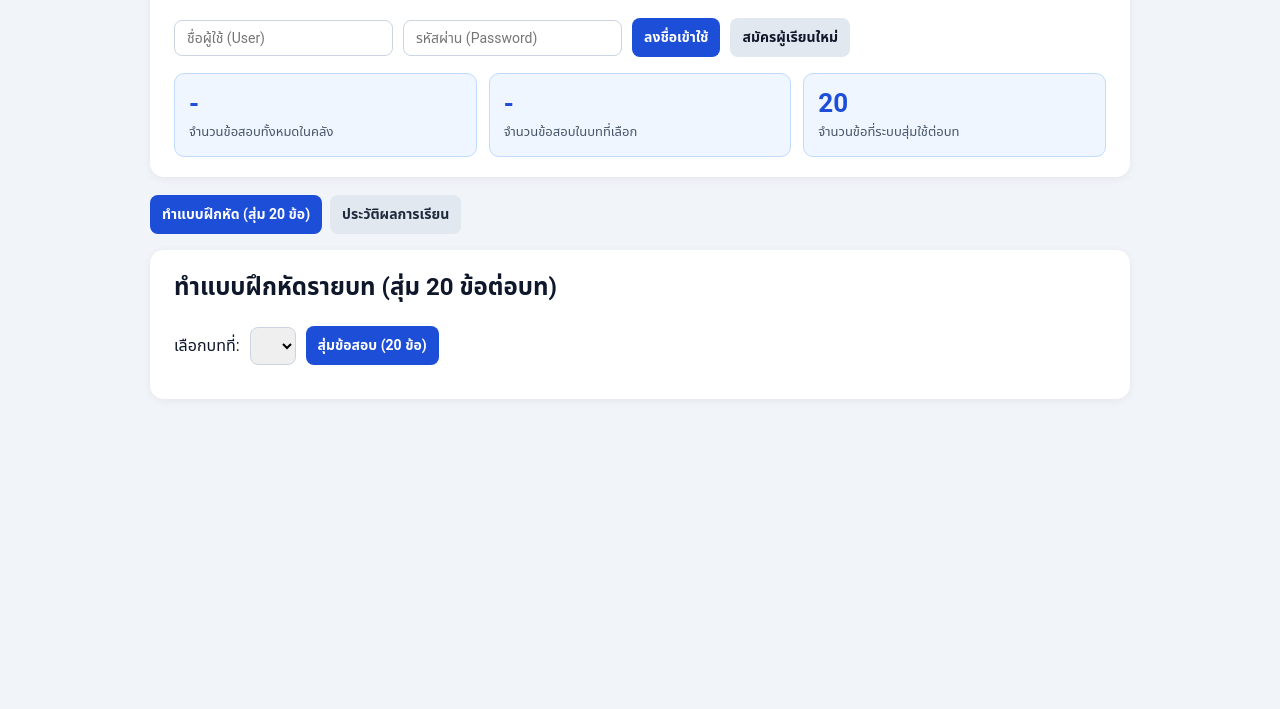
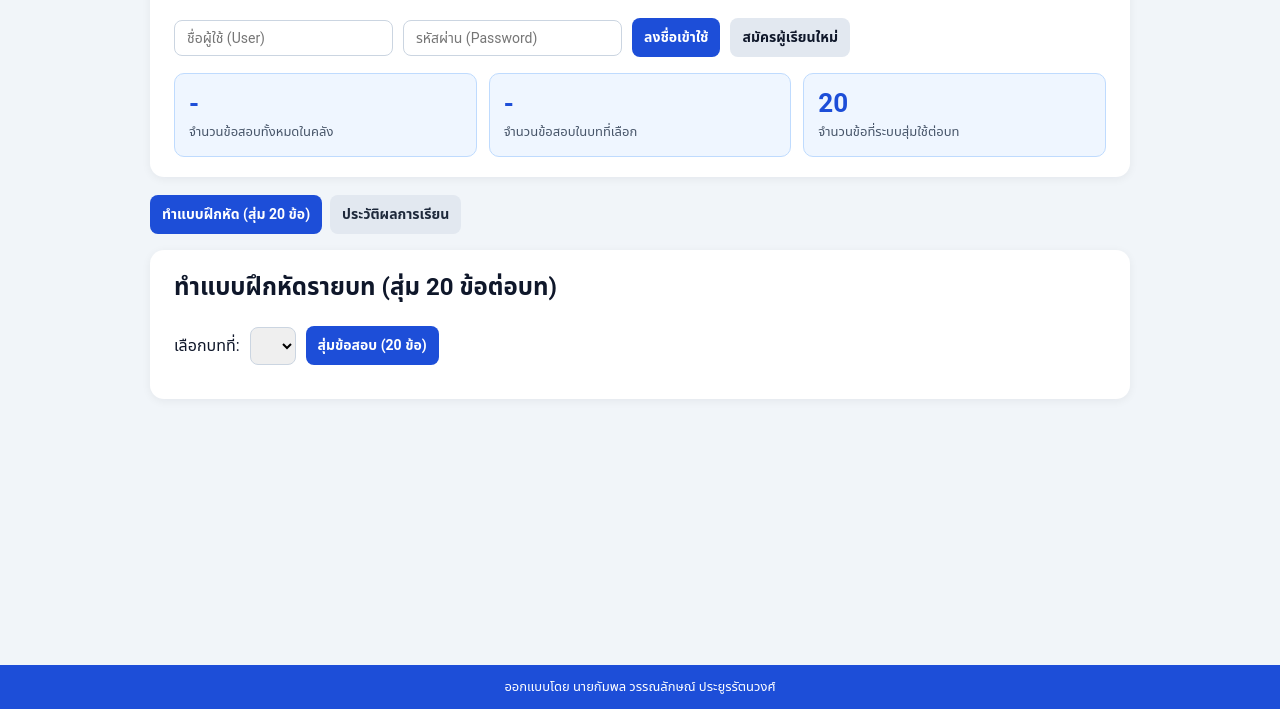
Before and after one commit to Theboomz13/learning-russian-teacher-theboom, a plain HTML site: page Index.html in a window 1280 px wide. Shown: the part 91-800 px from the top of the page. Drawn offline with Linux system fonts and the light colour scheme; no server answers.

Commit message:
Refactor HTML structure and update JavaScript functions

```diff
--- a/Index.html
+++ b/Index.html
@@ -10,10 +10,13 @@
       font-family: "Roboto", "Noto Sans Thai", sans-serif;
       background: #f1f5f9;
       margin: 0;
-      padding: 20px;
+      padding: 20px 20px 0 20px;
       color: #0f172a;
+      min-height: 100vh;
+      display: flex;
+      flex-direction: column;
     }
-    .wrap { max-width: 980px; margin: 0 auto; }
+    .wrap { max-width: 980px; width: 100%; margin: 0 auto; flex: 1; }
     .card {
       background: #ffffff;
       border-radius: 14px;
@@ -73,6 +76,18 @@
     table { width: 100%; border-collapse: collapse; margin-top: 10px; font-size: 13px; }
     th, td { border: 1px solid #e2e8f0; padding: 8px 10px; text-align: left; }
     th { background: #f8fafc; font-weight: 700; }
+
+    .bottom-credit-bar {
+      width: calc(100% + 40px);
+      margin-left: -20px;
+      margin-top: 24px;
+      background: #1d4ed8;
+      color: #ffffff;
+      text-align: center;
+      padding: 12px 16px;
+      font-size: 13px;
+      font-weight: 500;
+    }
   </style>
 </head>
 <body>
@@ -178,6 +193,10 @@
 
 </div>
 
+<footer class="bottom-credit-bar">
+  ออกแบบโดย นายกัมพล วรรณลักษณ์ ประยูรรัตนวงศ์
+</footer>
+
 <script>
   const WEB_APP_URL = "https://script.google.com/macros/s/AKfycbwYWUqzGEftT4yRQceF_Hu2dUAkD5ZC93vlRbJC7dr-4teTpgBJwAJ9si5Uttg72JsC/exec";
 
@@ -187,15 +206,15 @@
   let quizList = [];
 
   function requestJsonp_(action, payload, onComplete) {
-    const callbackName = '__app_cb_' + action + '_' + Date.now() + '_' + Math.floor(Math.random() * 100000);
+    const callbackName = '__cb_' + action + '_' + Date.now() + '_' + Math.floor(Math.random() * 100000);
     const scriptEl = document.createElement('script');
-    let done = false;
+    let settled = false;
 
     const timer = setTimeout(() => {
-      if (done) return;
-      done = true;
+      if (settled) return;
+      settled = true;
       cleanup();
-      onComplete(new Error('หมดเวลาการเชื่อมต่อกับ Web App'), null);
+      onComplete(new Error('JSONP timeout'), null);
     }, 15000);
 
     function cleanup() {
@@ -206,34 +225,34 @@
       }
     }
 
-    window[callbackName] = function(responseData) {
-      if (done) return;
-      done = true;
+    window[callbackName] = function(data) {
+      if (settled) return;
+      settled = true;
       cleanup();
-      onComplete(null, responseData);
+      onComplete(null, data);
     };
 
-    const query = new URLSearchParams();
-    query.set('action', action);
-    query.set('callback', callbackName);
-    query.set('_ts', String(Date.now()));
+    const qs = new URLSearchParams();
+    qs.set('action', action);
+    qs.set('callback', callbackName);
+    qs.set('_t', String(Date.now()));
 
     if (payload && typeof payload === 'object') {
       Object.keys(payload).forEach(key => {
-        const val = payload[key];
-        if (val !== undefined && val !== null) {
-          query.set(key, typeof val === 'object' ? JSON.stringify(val) : String(val));
+        const v = payload[key];
+        if (v !== undefined && v !== null) {
+          qs.set(key, typeof v === 'object' ? JSON.stringify(v) : String(v));
         }
       });
     }
 
-    const sep = WEB_APP_URL.indexOf('?') >= 0 ? '&' : '?';
-    scriptEl.src = WEB_APP_URL + sep + query.toString();
+    const joiner = WEB_APP_URL.indexOf('?') >= 0 ? '&' : '?';
+    scriptEl.src = WEB_APP_URL + joiner + qs.toString();
     scriptEl.onerror = function() {
-      if (done) return;
-      done = true;
+      if (settled) return;
+      settled = true;
       cleanup();
-      onComplete(new Error('โหลดสคริปต์จาก Web App ไม่สำเร็จ'), null);
+      onComplete(new Error('Script load error'), null);
     };
 
     document.body.appendChild(scriptEl);
@@ -270,7 +289,7 @@
     const action = actionMap[methodName];
     const payload = Object.assign({}, args || {});
 
-    function extractValue_(raw) {
+    function unwrap_(raw) {
       if (methodName === 'getQuestionBankStats') return raw && raw.stats;
       if (methodName === 'getSchools') return raw && raw.schools;
       if (methodName === 'getRandomQuestions') return raw && raw.quiz;
@@ -280,7 +299,7 @@
 
     requestJsonp_(action, payload, (errJsonp, dataJsonp) => {
       if (!errJsonp && dataJsonp) {
-        cb(null, extractValue_(dataJsonp));
+        cb(null, unwrap_(dataJsonp));
         return;
       }
 
@@ -294,7 +313,7 @@
           if (!r.ok) throw new Error('HTTP ' + r.status);
           return r.json();
         })
-        .then(dataPost => cb(null, extractValue_(dataPost)))
+        .then(dataPost => cb(null, unwrap_(dataPost)))
         .catch(errPost => cb(errPost || errJsonp, null));
     });
   }
```
